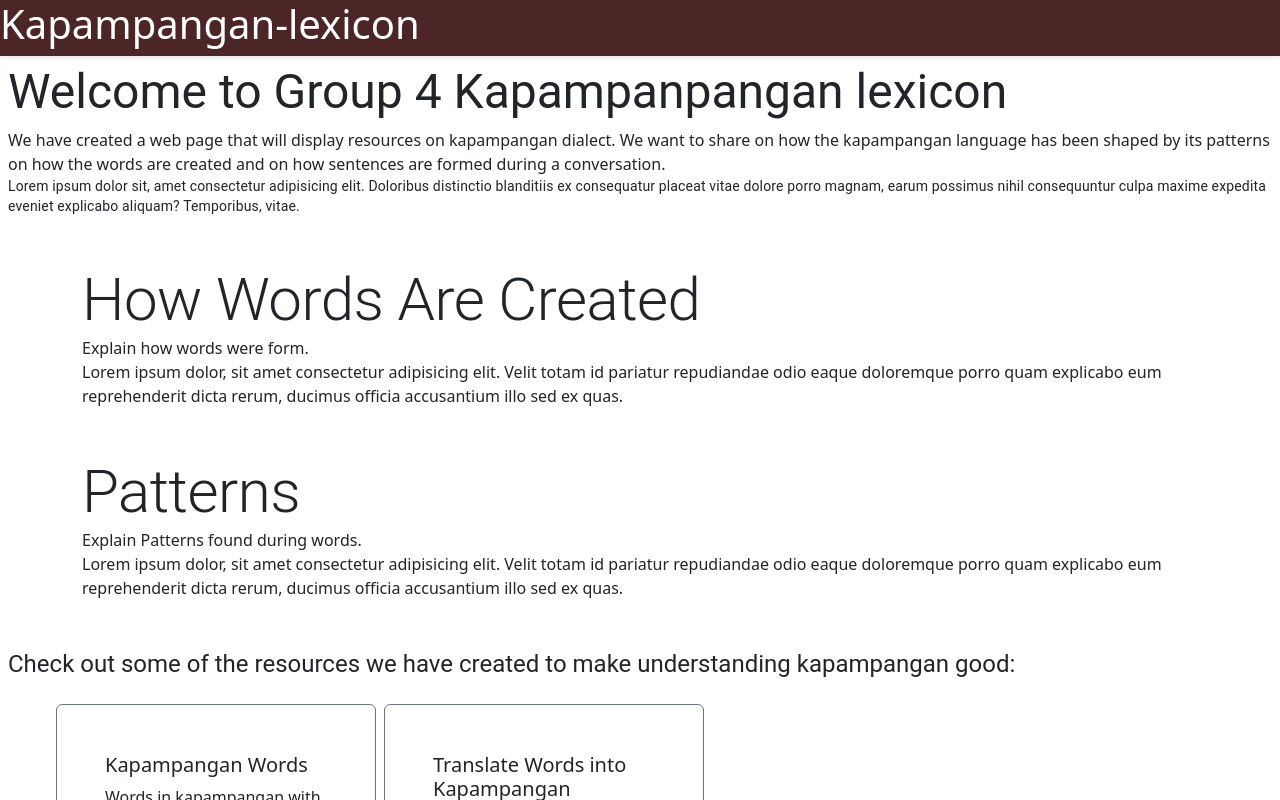
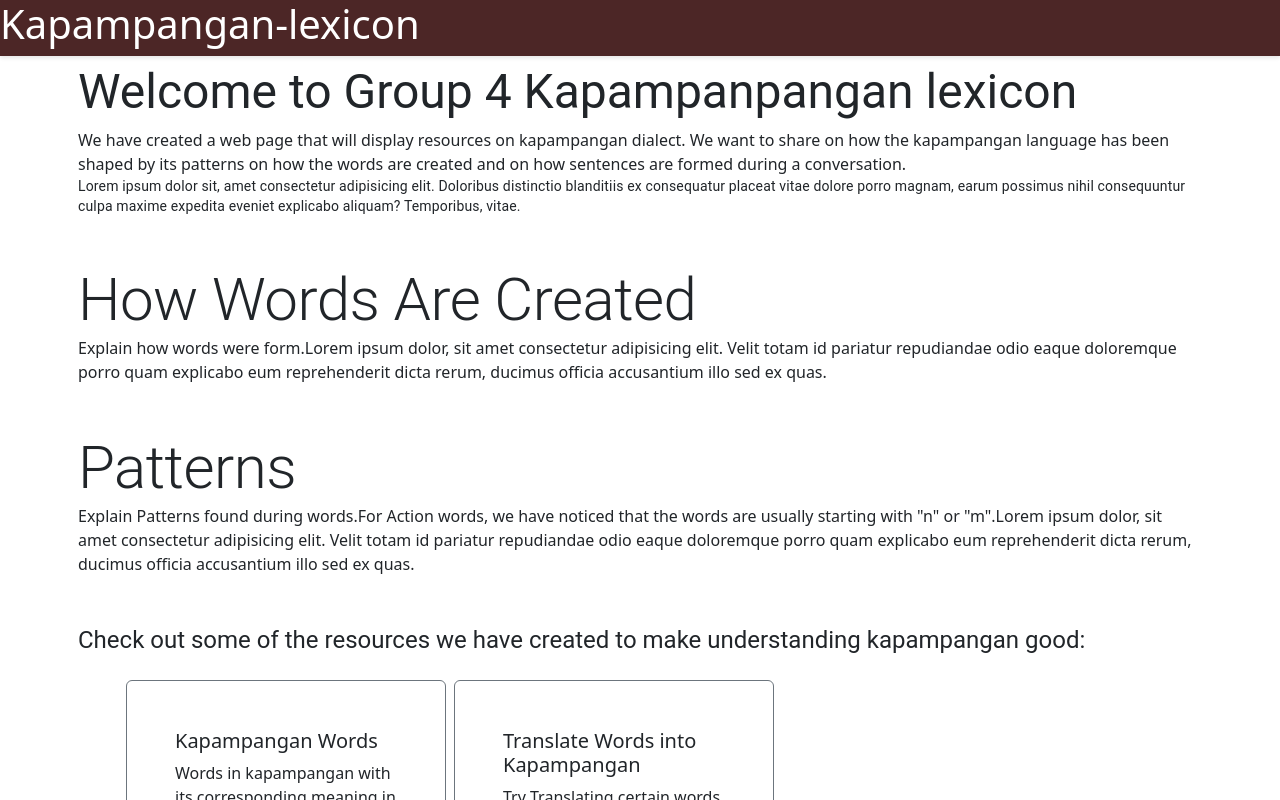
Before and after one commit to Reytsard/kpmpngn-lexicon, a React (Vite) app: page / in a window 1280 px wide. Shown: the top 800 px of the page. Built offline with nearby package versions, Linux system fonts and the light colour scheme.

Commit message:
add initial pattern found

```diff
--- a/src/components/LandingPage.jsx
+++ b/src/components/LandingPage.jsx
@@ -6,14 +6,12 @@ import {
   CardBody,
   CardText,
   CardTitle,
-  Col,
   Container,
-  Row,
 } from "react-bootstrap";
 
 export default function LandingPage() {
   return (
-    <div className="h-100 p-2 ">
+    <Container className="h-100 p-2 ">
       <Typography variant="h3" className="mb-2">
         Welcome to Group 4 Kapampanpangan lexicon
       </Typography>
@@ -30,40 +28,30 @@ export default function LandingPage() {
         explicabo aliquam? Temporibus, vitae.
       </Typography>
 
-      <Container>
-        <Col>
-          <Row>
       <Typography variant="h2" className="mt-5">
         How Words Are Created
       </Typography>
-          </Row>
-          <Row>
       <Typography variant="body">Explain how words were form.</Typography>
       <Typography variant="body">
-              Lorem ipsum dolor, sit amet consectetur adipisicing elit. Velit
-              totam id pariatur repudiandae odio eaque doloremque porro quam
-              explicabo eum reprehenderit dicta rerum, ducimus officia
-              accusantium illo sed ex quas.
+        Lorem ipsum dolor, sit amet consectetur adipisicing elit. Velit totam id
+        pariatur repudiandae odio eaque doloremque porro quam explicabo eum
+        reprehenderit dicta rerum, ducimus officia accusantium illo sed ex quas.
       </Typography>
-          </Row>
-          <Row>
       <Typography variant="h2" className="mt-5">
         Patterns
       </Typography>
-          </Row>
-          <Row>
       <Typography variant="body">
         Explain Patterns found during words.
       </Typography>
       <Typography variant="body">
-              Lorem ipsum dolor, sit amet consectetur adipisicing elit. Velit
-              totam id pariatur repudiandae odio eaque doloremque porro quam
-              explicabo eum reprehenderit dicta rerum, ducimus officia
-              accusantium illo sed ex quas.
+        For Action words, we have noticed that the words are usually starting
+        with "n" or "m".
       </Typography>
-          </Row>
-        </Col>
-      </Container>
+      <Typography variant="body">
+        Lorem ipsum dolor, sit amet consectetur adipisicing elit. Velit totam id
+        pariatur repudiandae odio eaque doloremque porro quam explicabo eum
+        reprehenderit dicta rerum, ducimus officia accusantium illo sed ex quas.
+      </Typography>
 
       <Typography variant="h5" className="mt-5">
         Check out some of the resources we have created to make understanding
@@ -95,6 +83,6 @@ export default function LandingPage() {
           </CardBody>
         </Card>
       </div>
-    </div>
+    </Container>
   );
 }
```
Lines whose indentation alone changed are shown as unchanged.
